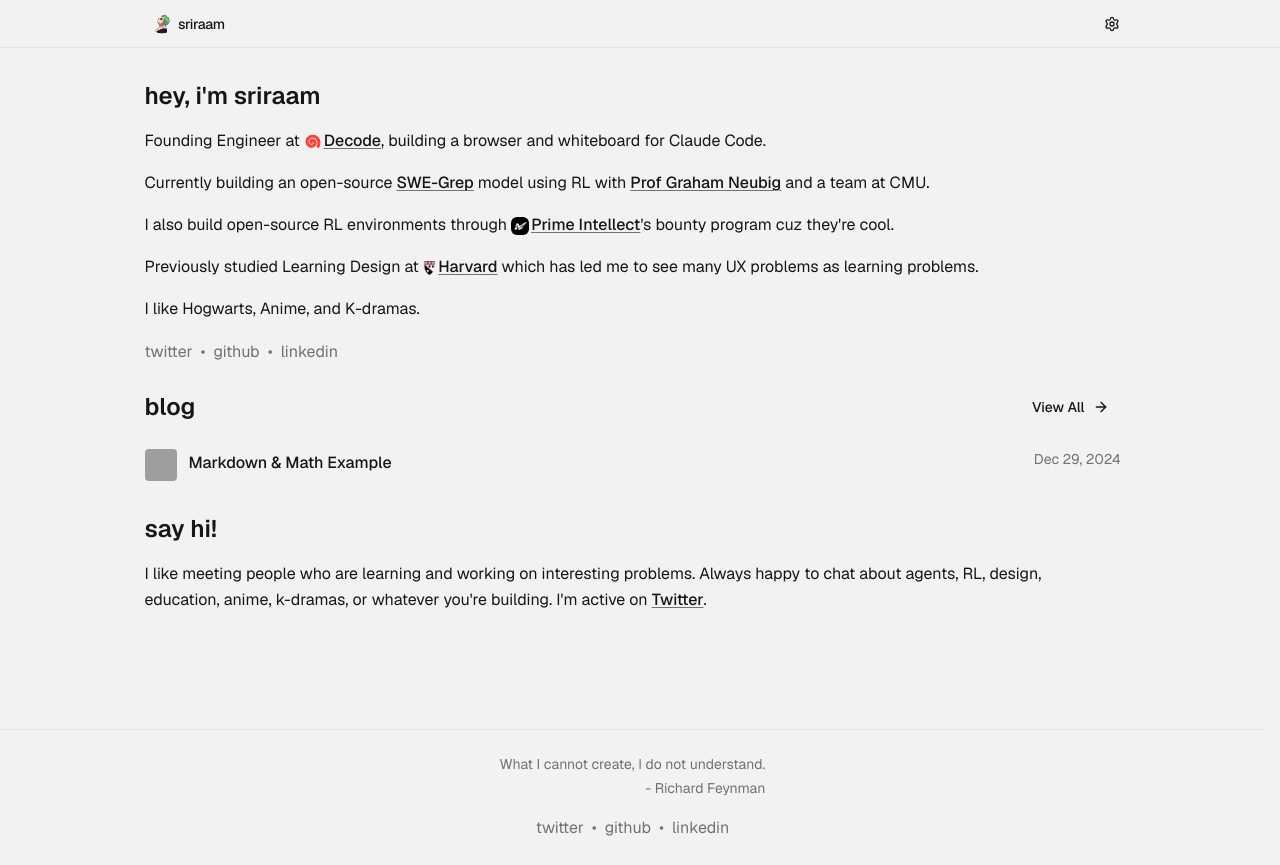
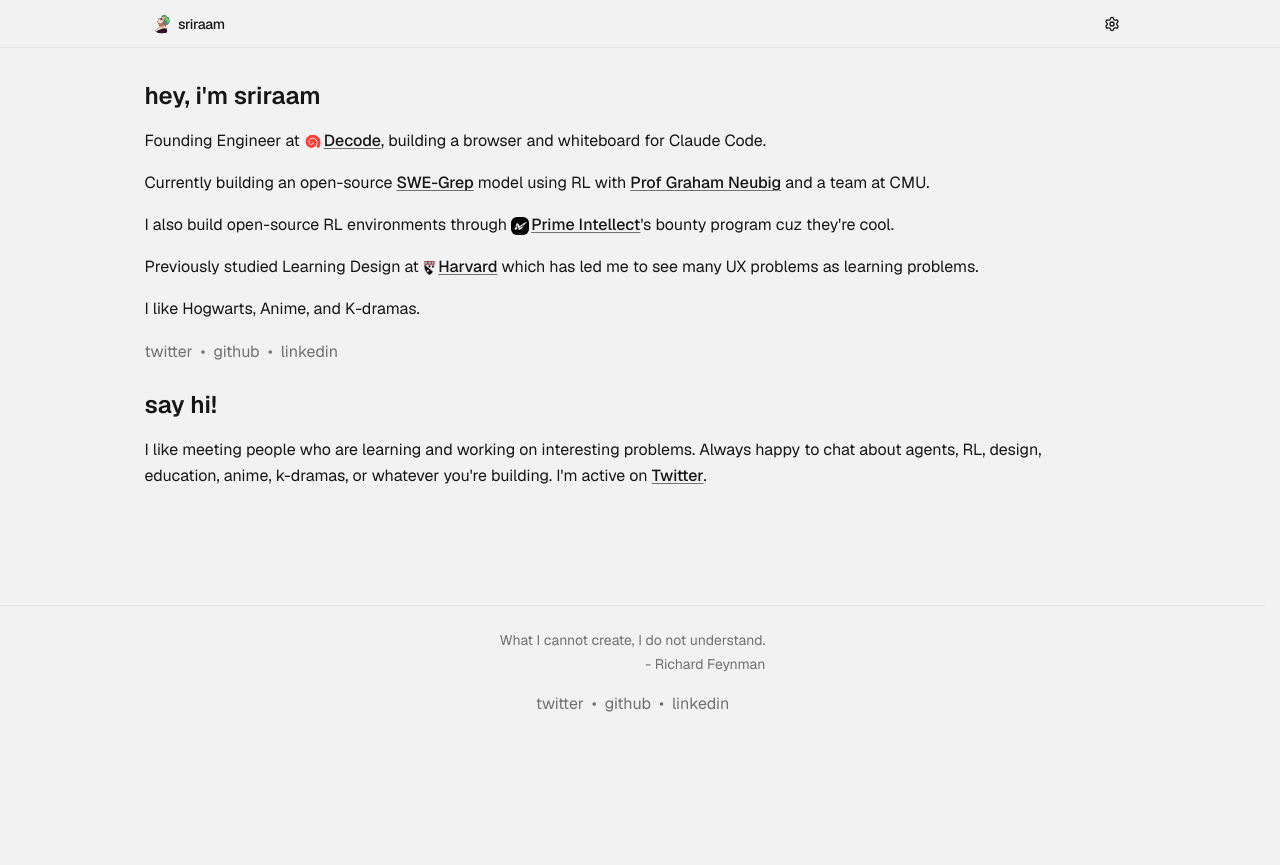
Before and after one commit to 13point5/blog, a Next.js app: page / in a window 1280 px wide. After the commit the page ends 800 px from the top, so only its background shows below. Built offline with nearby package versions, Linux system fonts and the light colour scheme; grey boxes are pictures that could not be loaded; a web font is replaced by a local one.

Commit message:
hide blog section for now

```diff
--- a/app/page.tsx
+++ b/app/page.tsx
@@ -1,4 +1,4 @@
-import WorkSection from "./components/work-section";
+// import WorkSection from "./components/work-section";
 import Bio from "@/content/bio.mdx";
 import Contact from "@/content/contact.mdx";
 
@@ -11,7 +11,7 @@
       </section>
 
       {/* Work Section with filters */}
-      <WorkSection />
+      {/* <WorkSection /> */}
 
       {/* Contact Section */}
       <section id="contact" className="animate-fade-blur animation-delay-200">
```
